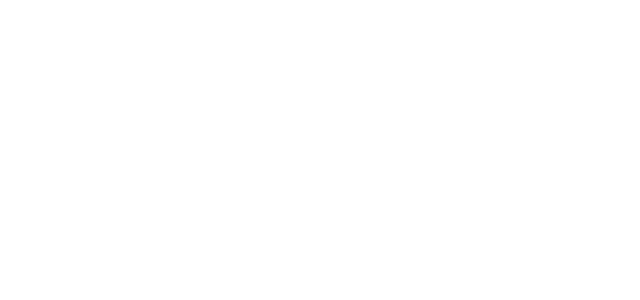
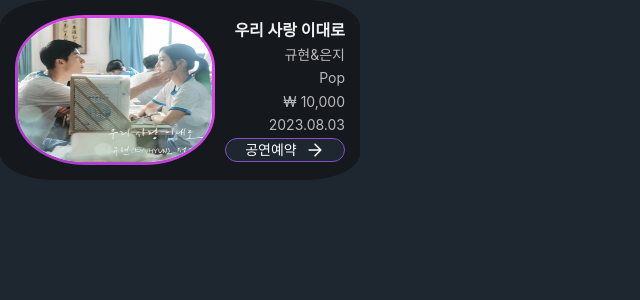
Before and after one commit to codestates-seb/seb44_main_025, a React (Create React App) app in the folder client/: page / in a window 1280 px wide. Shown: the top 300 px of the page, without its empty margins (0-640 px from the left). Built offline with nearby package versions, Linux system fonts and the light colour scheme.

Commit message:
Feat fe/concertpreview
* concertpreview

* Feat: concertpreview

```diff
--- a/client/src/App.tsx
+++ b/client/src/App.tsx
@@ -1,9 +1,11 @@
 import { Outlet } from 'react-router-dom';
+import Concertpreview from './components/concertpreview';
 
 function App() {
   return (
-    <div className='App'>
+    <div className="App">
       <Outlet />
+      <Concertpreview />
     </div>
   );
 }
--- /dev/null
+++ b/client/src/components/concertpreview.tsx
@@ -0,0 +1,64 @@
+import { styled } from 'styled-components';
+import { ButtonWithArrowDark } from './Buttons/Buttons';
+
+export default function Concertpreview() {
+  return (
+    <S.ConcertpreviewWrapper>
+      <S.ConcertImg src="우리사랑이대로.jpeg" />
+      <S.ConcertDetail>
+        <S.ConcertTitle>우리 사랑 이대로</S.ConcertTitle>
+        <S.Concertcontent>규현&은지</S.Concertcontent>
+        <S.Concertcontent>Pop</S.Concertcontent>
+        <S.Concertcontent>₩ 10,000</S.Concertcontent>
+        <S.Concertcontent>2023.08.03</S.Concertcontent>
+        <ButtonWithArrowDark text={'공연예약'}></ButtonWithArrowDark>
+      </S.ConcertDetail>
+    </S.ConcertpreviewWrapper>
+  );
+}
+
+const S = {
+  ConcertpreviewWrapper: styled.div`
+    width: 360px;
+    height: 180px;
+    background-color: var(--font-mid-color);
+    border-radius: 15%;
+    display: flex;
+    justify-content: center;
+    align-items: center;
+  `,
+  ConcertImg: styled.img`
+    width: 200px;
+    height: 150px;
+    border: 3px solid transparent;
+    border-radius: 35%;
+    background-image: linear-gradient(#fff, #fff),
+      linear-gradient(
+        to top right,
+        var(--image-border-bottom-color),
+        var(--image-border-top-color)
+      );
+    background-origin: border-box;
+    background-clip: content-box, border-box;
+  `,
+  ConcertDetail: styled.div`
+    margin-left: 10px;
+    height: 150px;
+    display: flex;
+    flex-direction: column;
+    justify-content: space-evenly;
+    align-items: flex-end;
+  `,
+  ConcertTitle: styled.header`
+    font-size: var(--heading6-font-size);
+    line-height: var(--heading6-line-height);
+    font-weight: var(--heading6-font-weight);
+    color: var(--font-white-color);
+  `,
+  Concertcontent: styled.p`
+    font-size: var(--p-small-regular-font-size);
+    font-weight: var(--p-small-regular-font-weight);
+    line-height: var(--p-small-regular-line-height);
+    color: var(--font-light-white-color);
+  `,
+};
--- a/client/src/index.css
+++ b/client/src/index.css
@@ -1,4 +1,6 @@
 :root {
+
+  /* color */
   --theme-background-color: #1e2630;
   --button-theme-background-color: #1e2630;
   --button-primary-background-color: #8250ca;
@@ -13,10 +15,13 @@
   --font-light-black-color: rgba(15, 15, 15, 0.3);
   --font-light-white-color: rgba(255, 255, 255, 0.7);
   --font-mid-color: rgba(15, 15, 15, 0.6);
-  --font-mid-color: #f2f2f2;
+  --font-white-color: #f2f2f2;
   --input-border-color: #4dcfc0;
   --image-border-bottom-color: #9b40bf;
   --image-border-top-color: #f344f7;
+
+
+  /* font-size */
   --heading1-font-size: 26px;
   --heading1-font-weight: Bold;
   --heading1-line-height: 32px;
@@ -53,6 +58,7 @@
 }
 
 body {
+  background-color: #1e2630;
   font-family: 'Inter', Roboto, Arial, sans-serif;
   -webkit-font-smoothing: antialiased;
   -moz-osx-font-smoothing: grayscale;
```
Also changed, not shown: client/.eslintrc.json, client/public/우리사랑이대로.jpeg (added).
